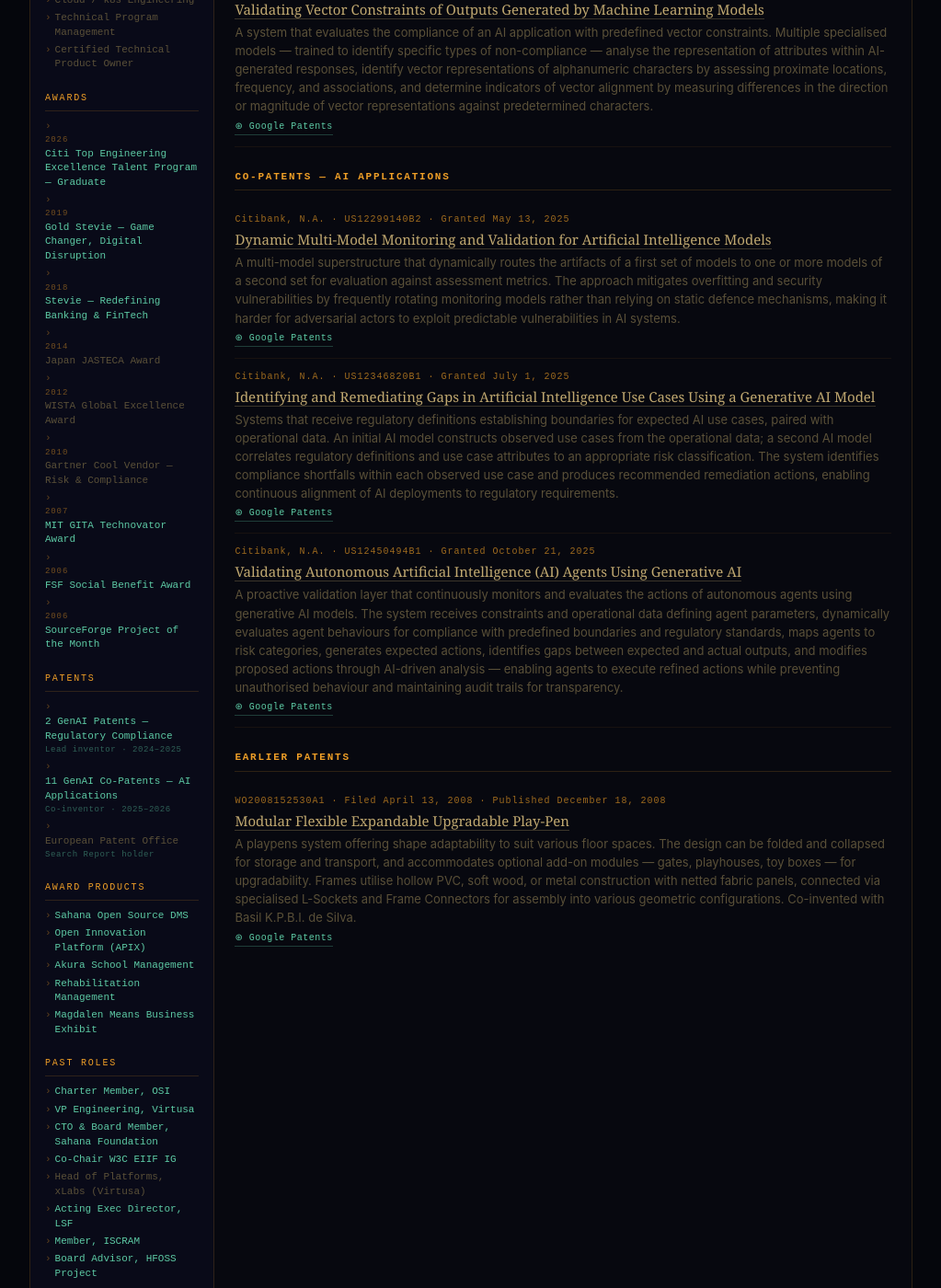
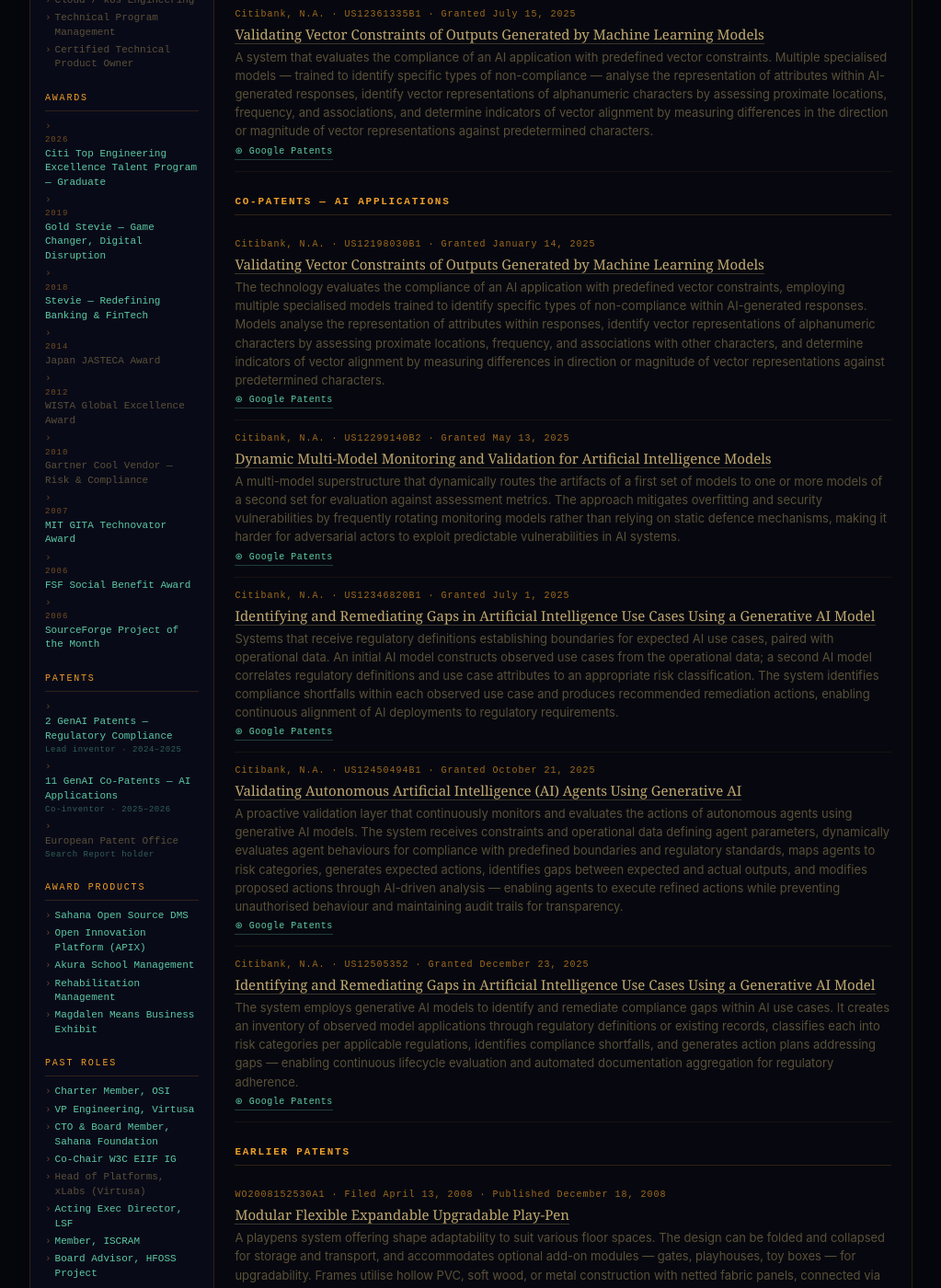
Before and after one commit to chamindra/chamindra.github.io, a Jekyll site: the page built from patents.md, in a window 1280 px wide and 1400 px high, scrolled down 624 px. Shown: the whole window at 92% size, without its empty margins (128-1151 px from the left). Built offline with Jekyll 4.4.1, drawn with Linux system fonts in a browser that asks for light colours; some of the changed text lies outside the part shown.

Commit message:
Update patents page: enhance description, add new patent entries with abstracts and links

```diff
--- a/patents.md
+++ b/patents.md
@@ -4,7 +4,7 @@
 permalink: /patents/
 ---
 
-GenAI patents spanning AI compliance validation, agentic AI governance, and multi-model monitoring. Full inventor listings at [Google Patents](https://patents.google.com/?inventor=Chamindra+Desilva&assignee=Citibank).
+A selection of granted GenAI patents spanning AI compliance validation, agentic AI governance, and multi-model monitoring. The full list — including additional co-patents not shown here — is at [Google Patents](https://patents.google.com/?inventor=chamindra&oq=chamindra).
 
 ## Lead Patents — Regulatory Compliance
 
@@ -27,6 +27,15 @@
 </div>
 
 ## Co-Patents — AI Applications
+
+<div class="pub-entry">
+  <div class="pub-venue">Citibank, N.A. · US12198030B1 · Granted January 14, 2025</div>
+  <div class="pub-title"><a href="https://patents.google.com/patent/US12198030B1/en" target="_blank" rel="noopener">Validating Vector Constraints of Outputs Generated by Machine Learning Models</a></div>
+  <div class="pub-abstract">The technology evaluates the compliance of an AI application with predefined vector constraints, employing multiple specialised models trained to identify specific types of non-compliance within AI-generated responses. Models analyse the representation of attributes within responses, identify vector representations of alphanumeric characters by assessing proximate locations, frequency, and associations with other characters, and determine indicators of vector alignment by measuring differences in direction or magnitude of vector representations against predetermined characters.</div>
+  <div class="pub-links">
+    <a href="https://patents.google.com/patent/US12198030B1/en" class="pub-link" target="_blank" rel="noopener">&#x229B; Google Patents</a>
+  </div>
+</div>
 
 <div class="pub-entry">
   <div class="pub-venue">Citibank, N.A. · US12299140B2 · Granted May 13, 2025</div>
@@ -55,6 +64,15 @@
   </div>
 </div>
 
+<div class="pub-entry">
+  <div class="pub-venue">Citibank, N.A. · US12505352 · Granted December 23, 2025</div>
+  <div class="pub-title"><a href="https://patents.google.com/patent/US12505352/en" target="_blank" rel="noopener">Identifying and Remediating Gaps in Artificial Intelligence Use Cases Using a Generative AI Model</a></div>
+  <div class="pub-abstract">The system employs generative AI models to identify and remediate compliance gaps within AI use cases. It creates an inventory of observed model applications through regulatory definitions or existing records, classifies each into risk categories per applicable regulations, identifies compliance shortfalls, and generates action plans addressing gaps — enabling continuous lifecycle evaluation and automated documentation aggregation for regulatory adherence.</div>
+  <div class="pub-links">
+    <a href="https://patents.google.com/patent/US12505352/en" class="pub-link" target="_blank" rel="noopener">&#x229B; Google Patents</a>
+  </div>
+</div>
+
 ## Earlier Patents
 
 <div class="pub-entry">
```
